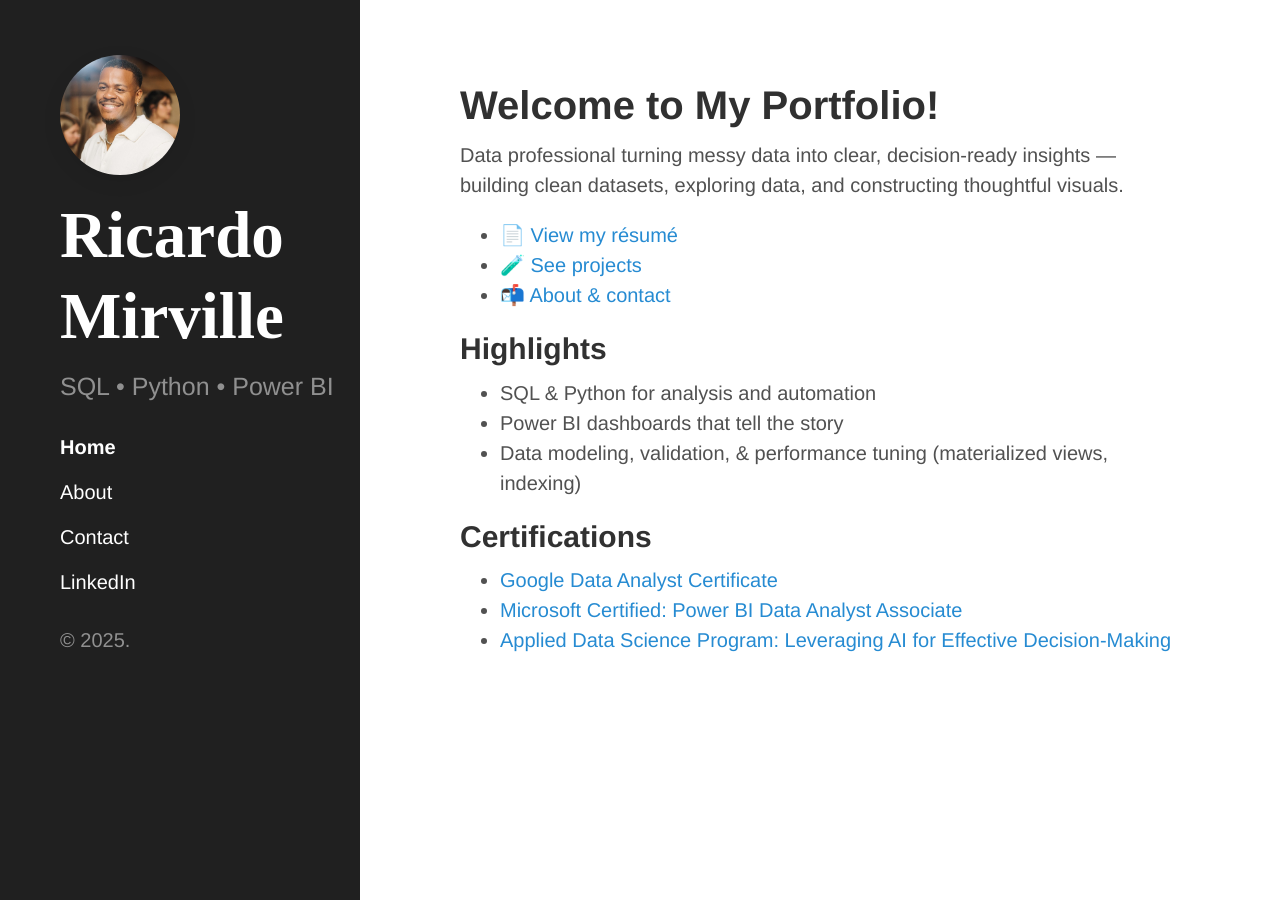
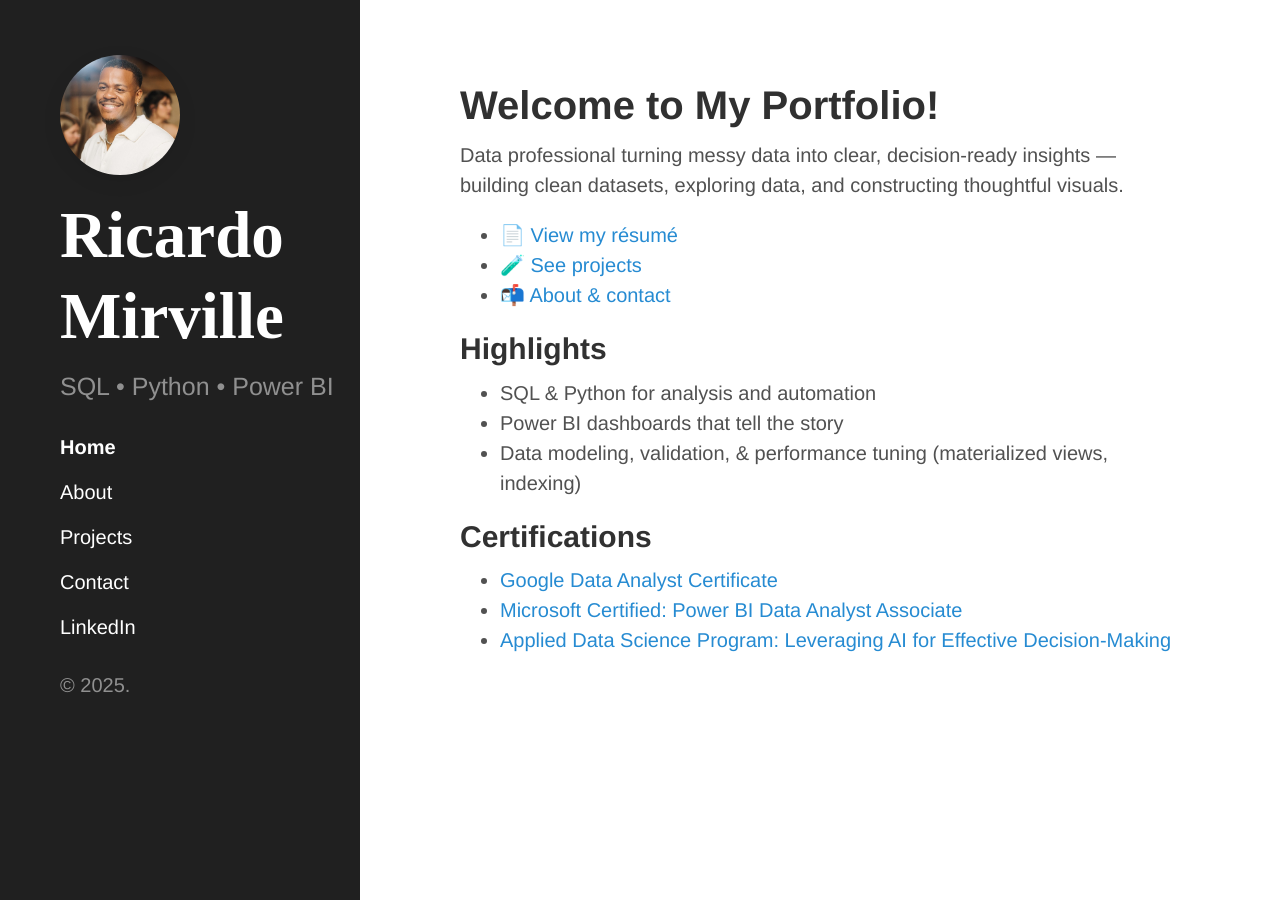
Before and after one commit to RicardoBMirville/Portfolio, a Jekyll site: the page built from index.md, in a window 1280 px wide. Built offline with Jekyll 4.4.1, drawn with Linux system fonts in a browser that asks for light colours.

Commit message:
Update sidebar.html

```diff
--- a/_includes/sidebar.html
+++ b/_includes/sidebar.html
@@ -13,6 +13,8 @@
          href="{{ '/' | relative_url }}">Home</a>
       <a class="sidebar-nav-item{% if page.url == '/about/' %} active{% endif %}"
          href="{{ '/about/' | relative_url }}">About</a>
+      <a class="sidebar-nav-item{% if page.url == '/projects/' %} active{% endif %}"
+         href="{{ '/projects/' | relative_url }}">Projects</a>
       <a class="sidebar-nav-item{% if page.url == '/contact/' %} active{% endif %}"
          href="{{ '/contact/' | relative_url }}">Contact</a>
       <a class="sidebar-nav-item"
```
